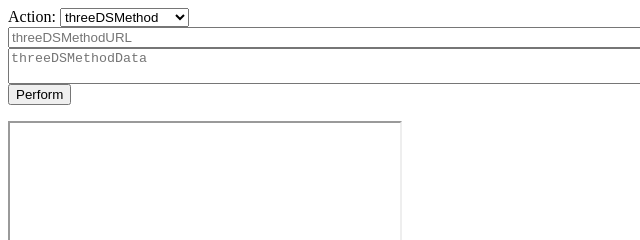
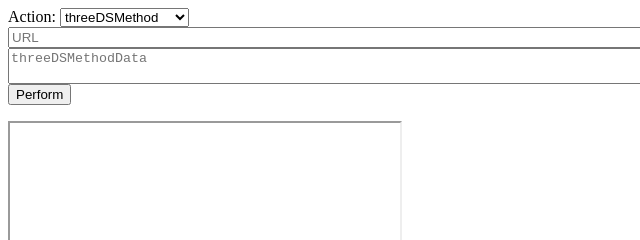
Before and after one commit to vcircle91/Snippet-for-threeDSMethod, a plain HTML site: page index.html in a window 1280 px wide. Shown: the top 240 px of the page, 0-640 px from the left. Drawn offline with Linux system fonts and the light colour scheme.

Commit message:
Changed placeholder of threeDSMethodURL

```diff
--- a/index.html
+++ b/index.html
@@ -16,7 +16,7 @@
     </select> <br />
 
     <form action="" method="post" target="myIframe" id="form" onsubmit="submitForm()">
-        <input type="text" size="132" id="threeDSMethodURL" placeholder="threeDSMethodURL" /><br />
+        <input type="text" size="132" id="threeDSMethodURL" placeholder="URL" /><br />
         <textarea name="threeDSMethodData" cols="100" id="data" placeholder="threeDSMethodData"></textarea><br />
         <input type="submit" value="Perform" />
     </form>
```
